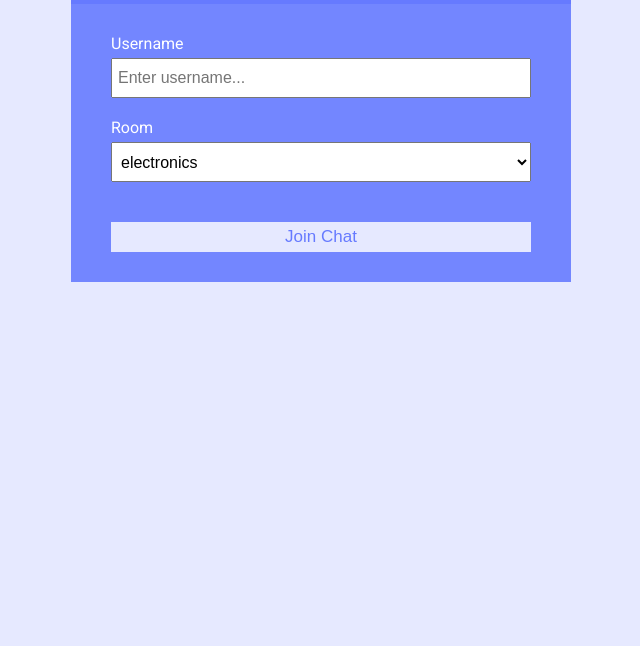
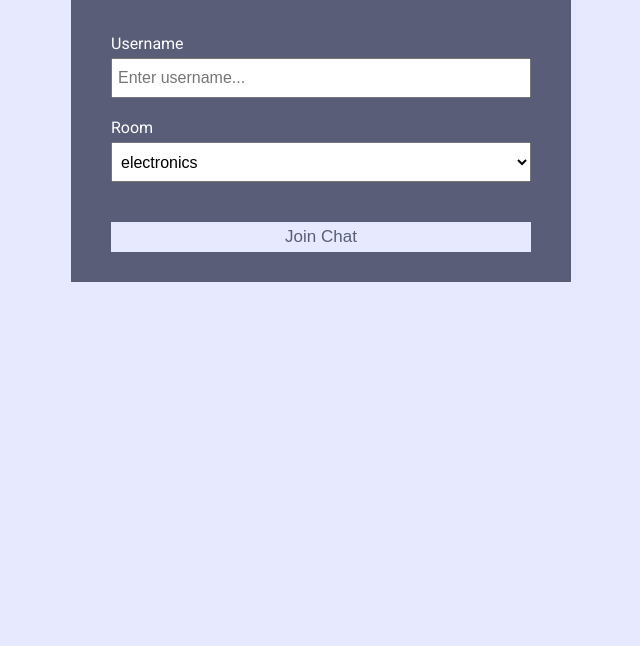
Before and after one commit to OtiDavidChibueze/CHAT_APP_PROJECT, a plain HTML site: page public/index.html in a window 1280 px wide. Shown: the part 154-800 px from the top of the page, without its empty margins (319-959 px from the left). Drawn offline with Linux system fonts and the light colour scheme.

Commit message:
info: Updated styles css

```diff
--- a/public/css/styles.css
+++ b/public/css/styles.css
@@ -1,8 +1,8 @@
 @import url('https://fonts.googleapis.com/css?family=Roboto&display=swap');
 
 :root {
-	--dark-color-a: #667aff;
-	--dark-color-b: #7386ff;
+	--dark-color-a: #595d78;
+	--dark-color-b: #595d78;
 	--light-color: #e6e9ff;
 	--success-color: #5cb85c;
 	--error-color: #d9534f;
```
